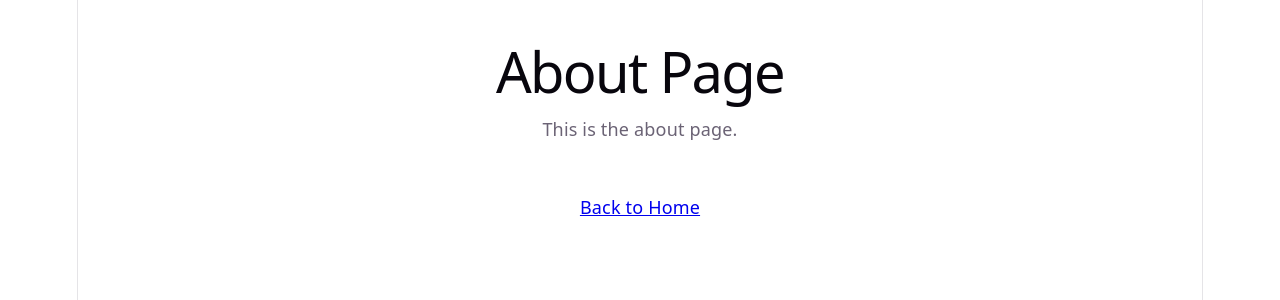
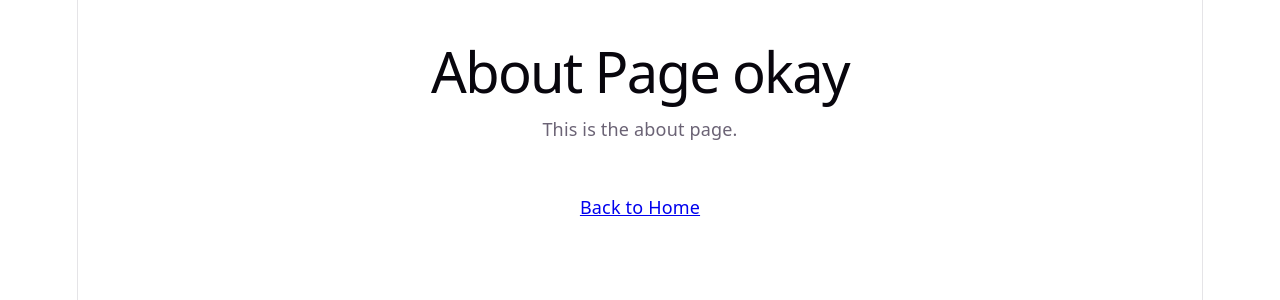
Before and after one commit to mudavathkalyan/react-app, a React (Vite) app: page /about in a window 1280 px wide. Shown: the top 300 px of the page. Built offline with nearby package versions, Linux system fonts and the light colour scheme.

Commit message:
about updated

```diff
--- a/src/pages/about.jsx
+++ b/src/pages/about.jsx
@@ -3,7 +3,7 @@ function About() {
   return (
     <div>
       <br />
-      <h1>About Page</h1>
+      <h1>About Page okay</h1>
       <p>This is the about page.</p>
       <br />
 
```
